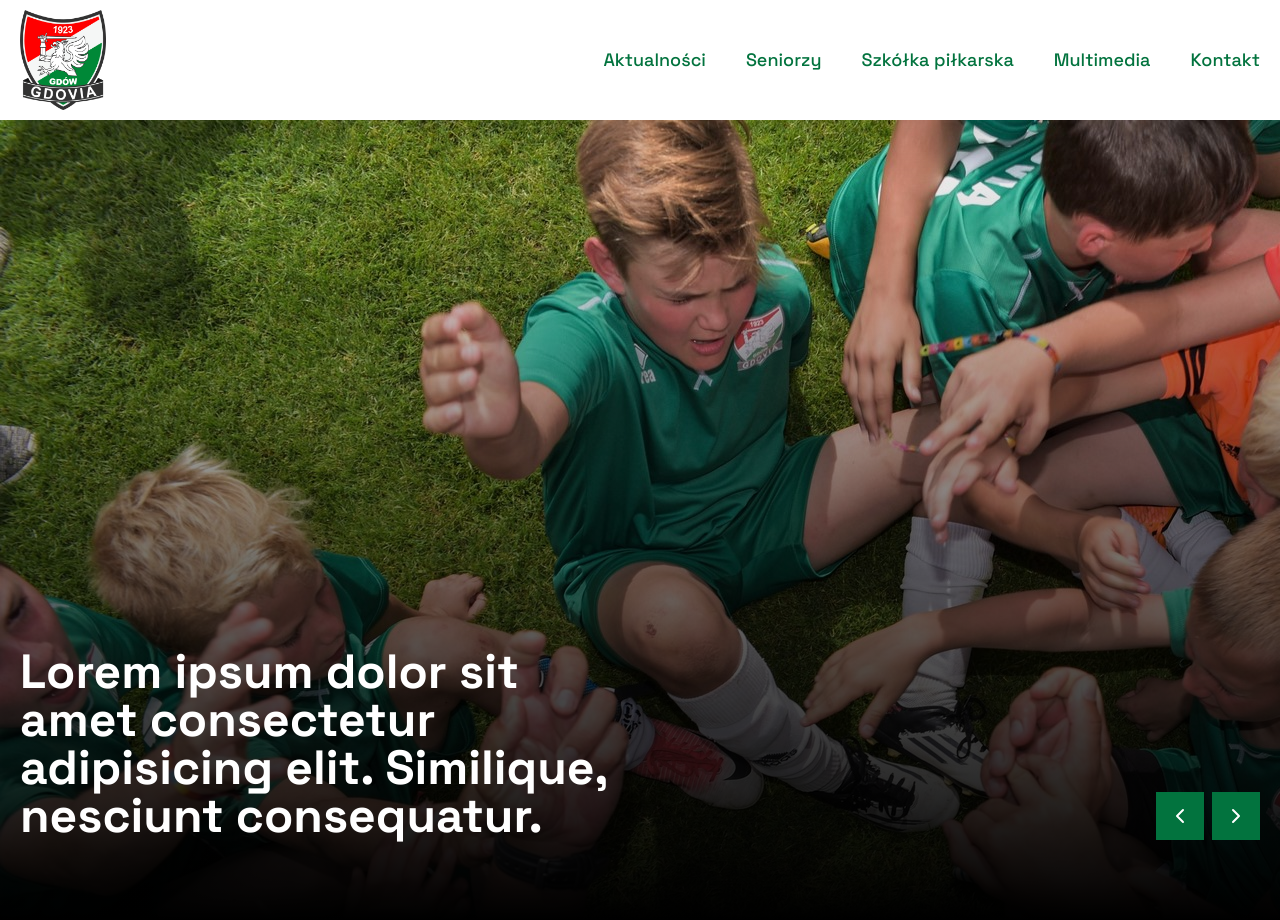
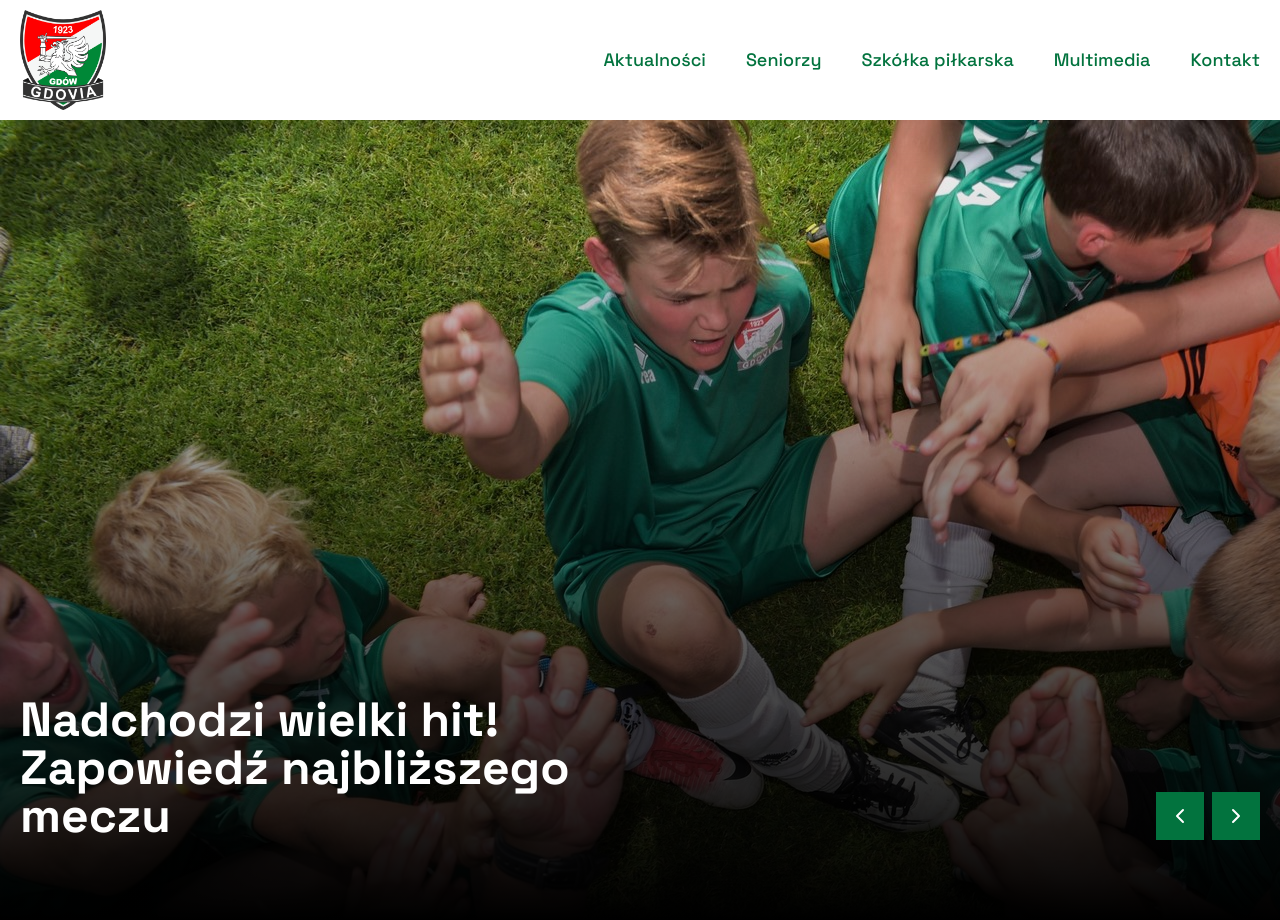
Before and after one commit to KadeoPL/soccer-club-website, a React (Vite) app: page / in a window 1280 px wide. Built offline with nearby package versions, Linux system fonts and the light colour scheme.

Commit message:
add functions to slider buttons

```diff
--- a/src/components/Header.tsx
+++ b/src/components/Header.tsx
@@ -1,23 +1,64 @@
+import { NavLink } from "react-router";
 import bgImage from "../assets/header-img-prev.jpg";
 import { ChevronLeft, ChevronRight } from "lucide-react";
+import { useState } from "react";
+
+const headers = [
+  {
+    text: "Nadchodzi wielki hit! Zapowiedź najbliższego meczu",
+    image: bgImage,
+    link: "",
+  },
+  {
+    text: "Kibice na medal! Wasze wsparcie dodaje nam skrzydeł",
+    image: bgImage,
+    link: "",
+  },
+];
+
+headers.forEach((header) => {
+  header.link = `/aktualnosci/${header.text
+    .toLowerCase()
+    .replace(/\s+/g, "-")}`;
+});
 
 export default function Header() {
+  const [activeIndex, setActiveIndex] = useState(0);
+
+  const nextSlide = () => {
+    activeIndex < headers.length - 1
+      ? setActiveIndex(activeIndex + 1)
+      : setActiveIndex(0);
+  };
+
+  const prevSlide = () => {
+    activeIndex > 0
+      ? setActiveIndex(activeIndex - 1)
+      : setActiveIndex(headers.length - 1);
+  };
   return (
     <div
       className="w-full h-[800px]"
-      style={{ backgroundImage: `url(${bgImage})` }}
+      style={{ backgroundImage: `url(${headers[activeIndex].image})` }}
     >
       <div className="w-full h-full bg-gradient-to-t from-black to-black/0">
         <div className="flex items-end justify-between h-full max-w-[1260px] mx-auto px-2.5">
           <h1 className=" w-1/2 text-5xl text-white font-black mb-20 cursor-pointer hover:text-gray-300 duration-300 ease-in-out">
-            Lorem ipsum dolor sit amet consectetur adipisicing elit. Similique,
-            nesciunt consequatur.
+            <NavLink to={headers[activeIndex].link}>
+              {headers[activeIndex].text}
+            </NavLink>
           </h1>
           <div className="w-26 h-12 mb-20 flex justify-between">
-            <div className="grid w-12 h-12 bg-primary place-items-center hover:bg-secondary duration-150 ease-in-out cursor-pointer">
+            <div
+              className="grid w-12 h-12 bg-primary place-items-center hover:bg-secondary duration-150 ease-in-out cursor-pointer"
+              onClick={prevSlide}
+            >
               <ChevronLeft color="white" />
             </div>
-            <div className="grid w-12 h-12 bg-primary place-items-center hover:bg-secondary duration-150 ease-in-out cursor-pointer">
+            <div
+              className="grid w-12 h-12 bg-primary place-items-center hover:bg-secondary duration-150 ease-in-out cursor-pointer"
+              onClick={nextSlide}
+            >
               <ChevronRight color="white" />
             </div>
           </div>
```
